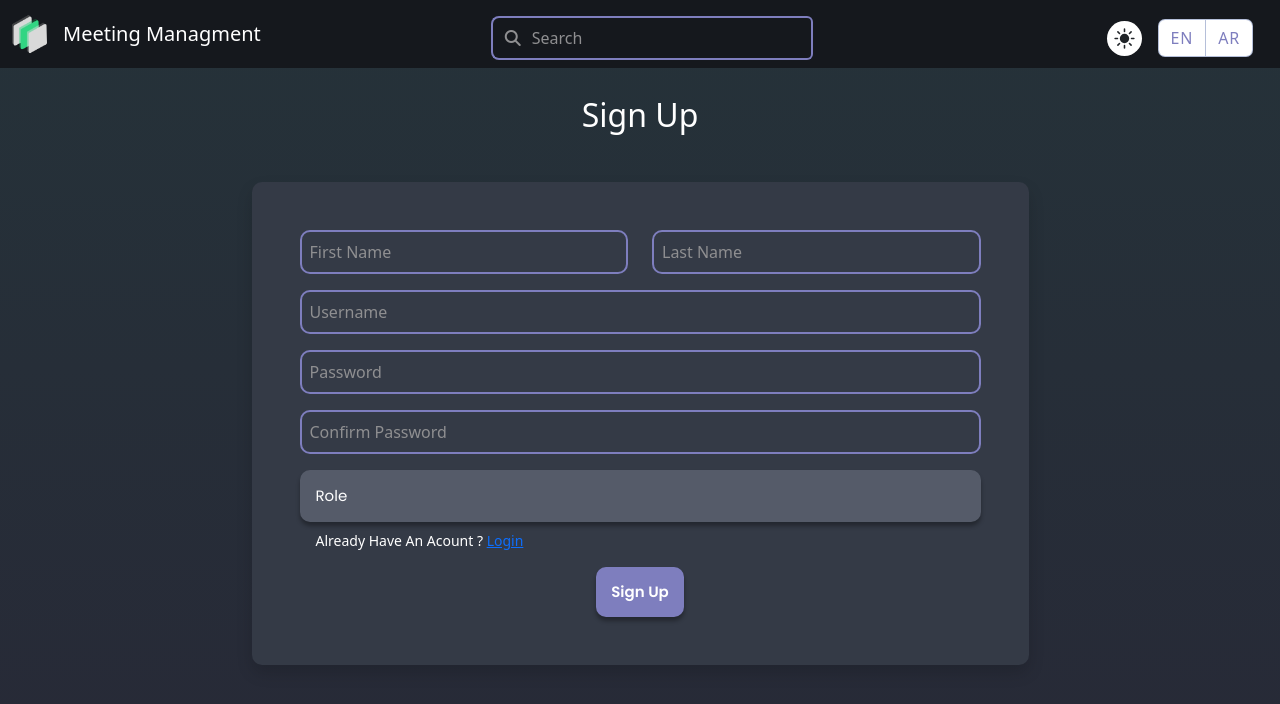
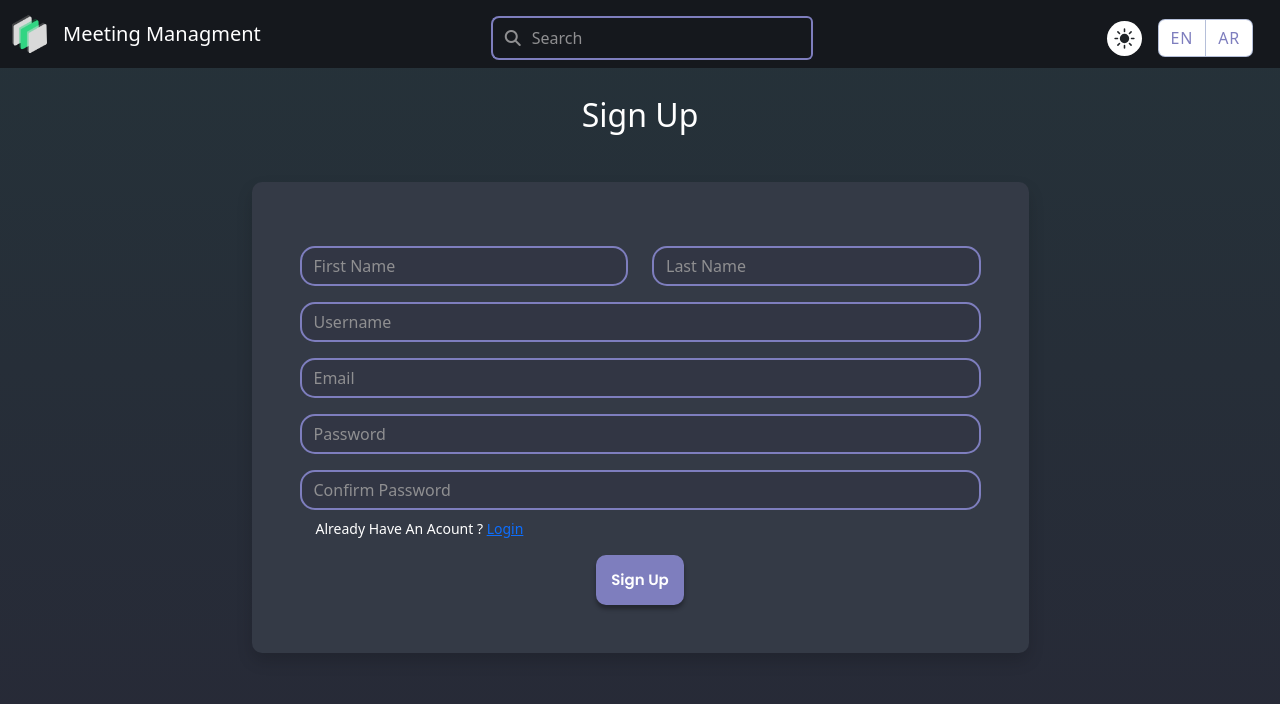
Before and after one commit to Ali1Kh/repos, a React (Create React App) app: page /#/signup in a window 1280 px wide. Shown: the top 704 px of the page. Built offline with nearby package versions, Linux system fonts and the light colour scheme; a web font is replaced by a local one.

Commit message:
post signup and Login

```diff
--- a/package.json
+++ b/package.json
@@ -15,7 +15,7 @@
     "@testing-library/react": "^13.4.0",
     "@testing-library/user-event": "^13.5.0",
     "animate.css": "^4.1.1",
-    "axios": "^1.6.2",
+    "axios": "^1.6.7",
     "bootstrap": "^5.3.2",
     "clsx": "^2.0.0",
     "dayjs": "^1.11.10",
@@ -36,7 +36,8 @@
     "react-router-dom": "^6.21.0",
     "react-scripts": "5.0.1",
     "styled-components": "^6.1.2",
-    "web-vitals": "^2.1.4"
+    "web-vitals": "^2.1.4",
+    "yup": "^1.3.3"
   },
   "scripts": {
     "start": "react-scripts start",
--- a/src/components/login/login.css
+++ b/src/components/login/login.css
@@ -23,3 +23,43 @@
 .login-btn a:hover {
   background: darkslateblue;
 }
+
+.form .role {
+  border-radius: 10px !important;
+  background: #555b69;
+  box-shadow: 0px 4px 4px 0px rgba(0, 0, 0, 0.33) !important;
+  border: 0 !important;
+  padding: 1rem !important;
+  color: var(--BlackToWhite);
+  font-family: var(--main-font) !important;
+  font-size: 15px !important;
+  font-style: normal !important;
+  /* font-weight: 600 !important; */
+  line-height: 20px;
+}
+
+.form .role option {
+  color: var(--sec-color);
+  font-family: var(--main-font) !important;
+  font-size: 15px !important;
+  font-style: normal !important;
+  /* font-weight: 600 !important; */
+  line-height: 20px;
+}
+
+.form .role option:checked {
+  color: var(--sec-color);
+  font-family: var(--main-font) !important;
+  font-size: 15px !important;
+  font-style: normal !important;
+  font-weight: 500 !important;
+  line-height: 20px;
+}
+
+.form .role option:disabled {
+  color: var(--mutedColor);
+}
+
+.form .role:focus {
+  color: var(--sec-color);
+}
--- a/src/components/signup/Signup.css
+++ b/src/components/signup/Signup.css
@@ -15,58 +15,16 @@
   width: 49%;
 }
 
-.form input:focus {
-  background: none;
-  color: #cac4d0;
-  box-shadow: none !important;
-}
-
 .form input {
-  border-radius: 10px !important;
+  margin-top: 1rem !important;
+  border-radius: 15px;
   color: var(--BlackToWhite) !important;
-  background-color: var(--inputsBgColor) !important;
+  background: var(--main-color) !important;
   border: 2px solid var(--sec-color) !important;
-  padding: 0.5rem;
 }
 
 .form input::placeholder {
   color: #8f8f91;
-}
-/*  */
-.form .role {
-  border-radius: 10px !important;
-  background: #555b69;
-  box-shadow: 0px 4px 4px 0px rgba(0, 0, 0, 0.33) !important;
-  border: 0 !important;
-  padding: 1rem !important;
-  color: var(--BlackToWhite);
-  font-family: var(--main-font) !important;
-  font-size: 15px !important;
-  font-style: normal !important;
-  /* font-weight: 600 !important; */
-  line-height: 20px;
-}
-.form .role option {
-  color: var(--sec-color);
-  font-family: var(--main-font) !important;
-  font-size: 15px !important;
-  font-style: normal !important;
-  /* font-weight: 600 !important; */
-  line-height: 20px;
-}
-.form .role option:checked {
-  color: var(--sec-color);
-  font-family: var(--main-font) !important;
-  font-size: 15px !important;
-  font-style: normal !important;
-  font-weight: 500 !important;
-  line-height: 20px;
-}
-.form .role option:disabled {
-  color: var(--mutedColor);
-}
-.form .role:focus {
-  color: var(--sec-color);
 }
 
 .Signup-btn button {
@@ -87,3 +45,9 @@
 .Signup-btn button:hover {
   background: darkslateblue;
 }
+
+.error-label {
+  color: #ff0000;
+  font-size: 14px;
+  margin-top: 5px;
+}
--- a/src/components/signup/Signup.jsx
+++ b/src/components/signup/Signup.jsx
@@ -1,17 +1,46 @@
 import React from "react";
 import "./Signup.css";
-import Form from "react-bootstrap/Form";
-import logo from "../../image/Logo.png";
 import { useTranslation } from "react-i18next";
-import { Link } from "react-router-dom";
+import { Link, useNavigate } from "react-router-dom";
+import { Formik, Field, Form, ErrorMessage } from "formik";
+import * as Yup from "yup";
+import axios from "axios";
+
+const SignupSchema = Yup.object().shape({
+  userName: Yup.string().required("Username is required").matches(/^[a-zA-Z0-9]+$/, "Invalid username"),
+  firstName: Yup.string().required("First name is required").matches(/^[A-Za-z]+$/, "Invalid first name"),
+  lastName: Yup.string().required("Last name is required").matches(/^[A-Za-z]+$/, "Invalid last name"),
+  email: Yup.string().email("Invalid email address").required("Email is required"),
+  password: Yup.string().required("Password is required").matches(/^[a-zA-Z0-9]{8,30}$/, "Invalid password"),
+  confirmPassword: Yup.string()
+    .oneOf([Yup.ref("password"), null], "Passwords must match")
+    .required("Confirm password is required"),
+});
 
 export default function Signup() {
-  let initial = {
-    firstName: "",
-    lastName: "",
-    userName: "",
-    password: "",
-    confirmPassword: "",
+  const navigate = useNavigate();
+  const handleSignup = (values) => {
+    const formData = {
+      UserName: values.userName,
+      first_name: values.firstName,
+      last_name: values.lastName,
+      E_mail: values.email,
+      PassWord: values.password,
+      confirmPassword: values.confirmPassword,
+      role: "Secertary",
+    };
+
+    axios
+      .post("https://meetingss.onrender.com/auth/signup", formData)
+      .then((response) => {
+        console.log(response.data);
+        if (response.data.message === "Secertary Added Successfully !"){
+          navigate("/login");
+        }
+      })
+      .catch((error) => {
+        console.error("Error:", error);
+      });
   };
 
   const [t] = useTranslation();
@@ -20,66 +49,84 @@ export default function Signup() {
     <>
       <div className="main">
         <div className="container text-center p-5">
-          <h2 className="mb-5 animate__animated animate__zoomIn BlackToWhite">
-            {t("signup.signupheader")}
-          </h2>
+          <h2 className="mb-5 animate__animated animate__zoomIn BlackToWhite">{t("signup.signupheader")}</h2>
           <div className="row justify-content-center">
             <div className="col-md-9">
-              <form className="ineer shadow p-5">
+              <Formik
+                initialValues={{
+                  userName: "",
+                  firstName: "",
+                  lastName: "",
+                  email: "",
+                  password: "",
+                  confirmPassword: "",
+                }}
+                validationSchema={SignupSchema}
+                onSubmit={handleSignup}
+              >
+                <Form className="ineer shadow p-5">
                   <div className="form">
                     <div className="name row gy-3">
                       <div className="col-md-6">
-                      <input
+                        <Field
                           type="text"
+                          name="firstName"
                           className="first-name w-100 form-control"
                           placeholder={t("signup.firstName")}
                         />
+                        <ErrorMessage name="firstName" component="label" className="error-label" />
                       </div>
-
                       <div className="col-md-6">
-                      <input
+                        <Field
                           type="text"
+                          name="lastName"
                           className="last-name w-100 form-control"
                           placeholder={t("signup.lastName")}
                         />
+                        <ErrorMessage name="lastName" component="label" className="error-label" />
                       </div>
-
                     </div>
-
-                  <input
+                    <Field
                       type="text"
+                      name="userName"
                       className="user-name mt-3 d-flex justify-content-center form-control"
                       placeholder={t("signup.userName")}
                     />
-                  <input
-                    type="text"
+                    <ErrorMessage name="userName" component="label" className="error-label" />
+                    <Field
+                      type="email"
+                      name="email"
+                      className="user-name mt-3 d-flex justify-content-center form-control"
+                      placeholder={t("signup.email")}
+                    />
+                    <ErrorMessage name="email" component="label" className="error-label" />
+                    <Field
+                      type="password"
+                      name="password"
                       className="password mt-3 d-flex justify-content-center form-control"
                       placeholder={t("signup.password")}
                     />
-                  <input
-                    type="text"
+                    <ErrorMessage name="password" component="label" className="error-label" />
+                    <Field
+                      type="password"
+                      name="confirmPassword"
                       className="confirm-password mt-3 d-flex justify-content-center form-control"
                       placeholder={t("signup.confirmPassword")}
                     />
-
-                  <Form.Select aria-label="Role" className="role mt-3" arial>
-                    <option selected disabled>
-                      {t("signup.role")}
-                    </option>
-                    <option value="Manager">{t("signup.manager")}</option>
-                    <option value="Secretary">{t("signup.sec")}</option>
-                  </Form.Select>
+                    <ErrorMessage name="confirmPassword" component="label" className="error-label" />
                   </div>
                   <p style={{ fontSize: "14px" }} className="mt-2 text-start BlackToWhite px-3">
-                  {t("signup.loginHint")}{" "}
-                  <Link to={"/login"}>{t("signup.login")}</Link>
+                    {t("signup.loginHint")} <Link to={"/login"}>{t("signup.login")}</Link>
                   </p>
-                <div className="Signup-btn d-flex justify-content-center align-items-center mt-3">
-                  <button type="button" className="">
-                    {t("signup.signupheader")}
-                  </button>
+                  <div
+                    id="btn"
+                    type="submit"
+                    className="Signup-btn d-flex justify-content-center align-items-center mt-3"
+                  >
+                    <button type="submit">{t("signup.signupheader")}</button>
                   </div>
-              </form>
+                </Form>
+              </Formik>
             </div>
           </div>
         </div>
--- a/src/translations/ar/ar.json
+++ b/src/translations/ar/ar.json
@@ -12,7 +12,7 @@
   },
   "Login": {
     "loginheader":"تسجيل دخول",
-    "username": "اسم المستخدم",
+    "email": "بريد إلكتروني",
     "password": "كلمة المرور",
     "button": "تسجيل الدخول",
     "signuphint":"ليس لديك حساب ؟"
@@ -23,6 +23,7 @@
     "firstName": "الاسم الأول",
     "lastName": "اسم العائلة",
     "userName": "اسم المستخدم",
+    "email": "بريد إلكتروني",
     "password": "كلمة المرور",
     "confirmPassword": "تأكيد كلمة المرور",
     "role": "المسمى الوظيفي",
--- a/src/translations/en/en.json
+++ b/src/translations/en/en.json
@@ -13,7 +13,7 @@
   },
   "Login": {
     "loginheader":"Login",
-    "username": "Username",
+    "email": "Email",
     "password": "Password",
     "button": "Login",
     "signuphint":"Don't Have An Acount ? ",
@@ -23,6 +23,7 @@
     "firstName": "First Name",
     "lastName": "Last Name",
     "userName": "Username",
+    "email": "Email",
     "password": "Password",
     "confirmPassword": "Confirm Password",
     "role": "Role",
```
Also changed, not shown: src/components/Navbar/Navbar.jsx (+12 -12 lines), src/components/login/Login.jsx (+70 -4 lines), src/components/sidebar/Sidebar.jsx (+20 -13 lines), 1 other file (tests, documents, lock files or other folders). Lines whose indentation alone changed are shown as unchanged.
